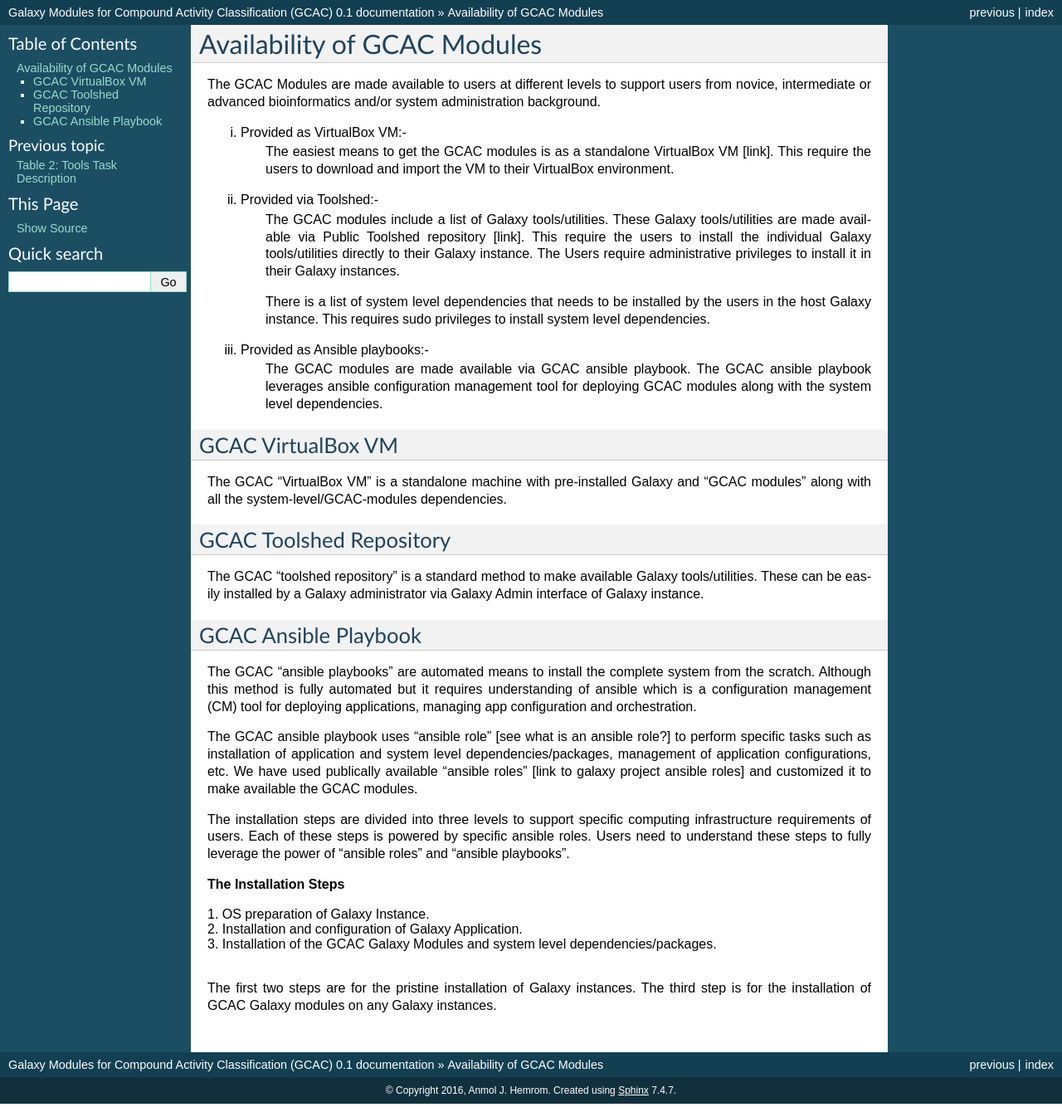
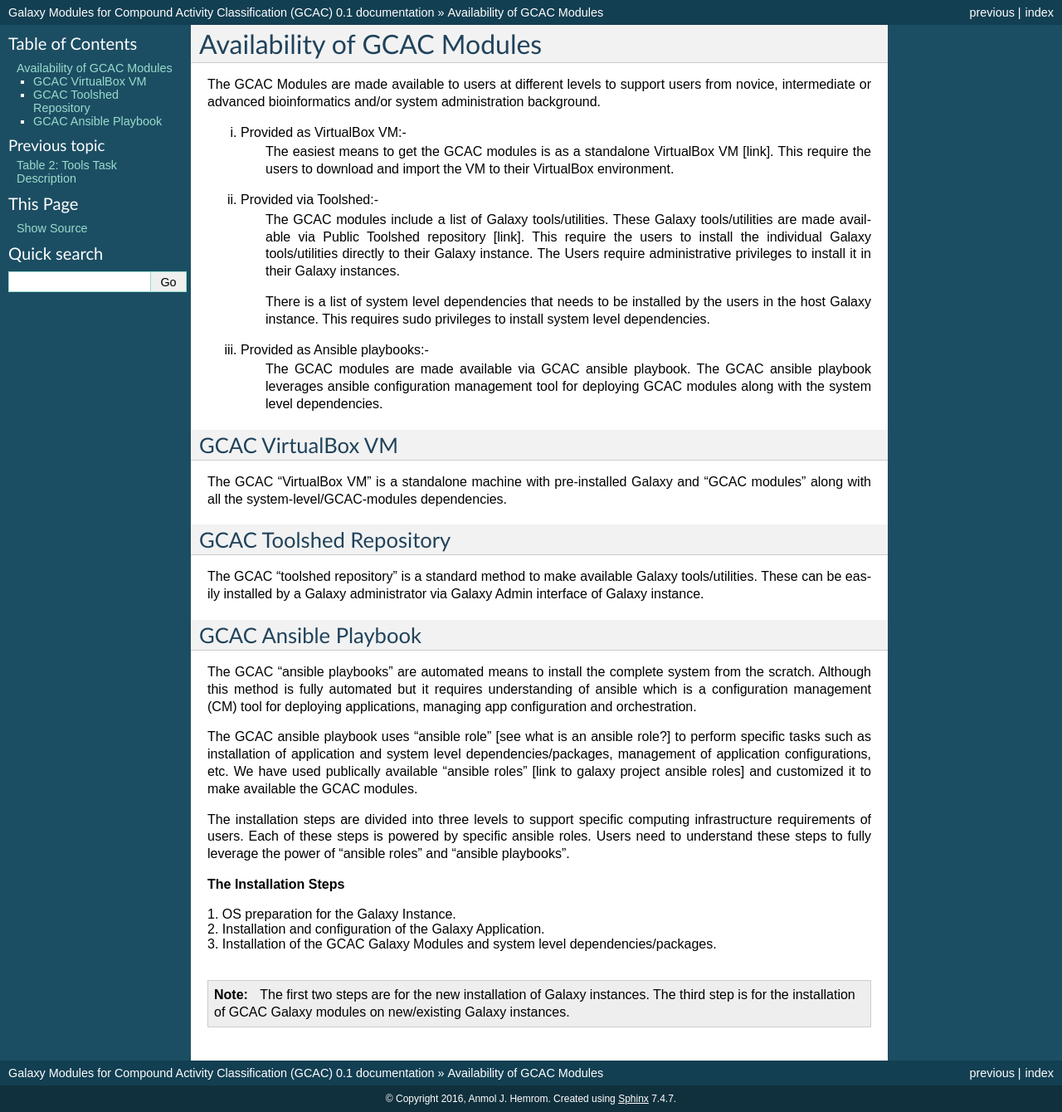
Before and after one commit to LynnLab-JNU/GCAC, a Sphinx documentation site: the page built from docs/source/tools_availability.rst, in a window 1280 px wide. Shown: the whole page at 83% size. Built offline with Sphinx 7.4.7, drawn with Linux system fonts in a browser that asks for light colours; pages that are not in the unit, such as notebooks, are missing from menus.

Commit message:
Updated tools_availability.rst

```diff
--- a/docs/source/tools_availability.rst
+++ b/docs/source/tools_availability.rst
@@ -54,10 +54,12 @@ fully leverage the power of “ansible roles” and “ansible playbooks”.
 
 **The Installation Steps**
 
-| 1. OS preparation of Galaxy Instance.
-| 2. Installation and configuration of Galaxy Application.
+| 1. OS preparation for the Galaxy Instance.
+| 2. Installation and configuration of the Galaxy Application.
 | 3. Installation of the GCAC Galaxy Modules and system level dependencies/packages.
 |
 
-The first two steps are for the pristine installation of Galaxy instances.
-The third step is for the installation of GCAC Galaxy modules on any Galaxy instances.
+.. note::
+
+  The first two steps are for the new installation of Galaxy instances.
+  The third step is for the installation of GCAC Galaxy modules on new/existing Galaxy instances.
```
